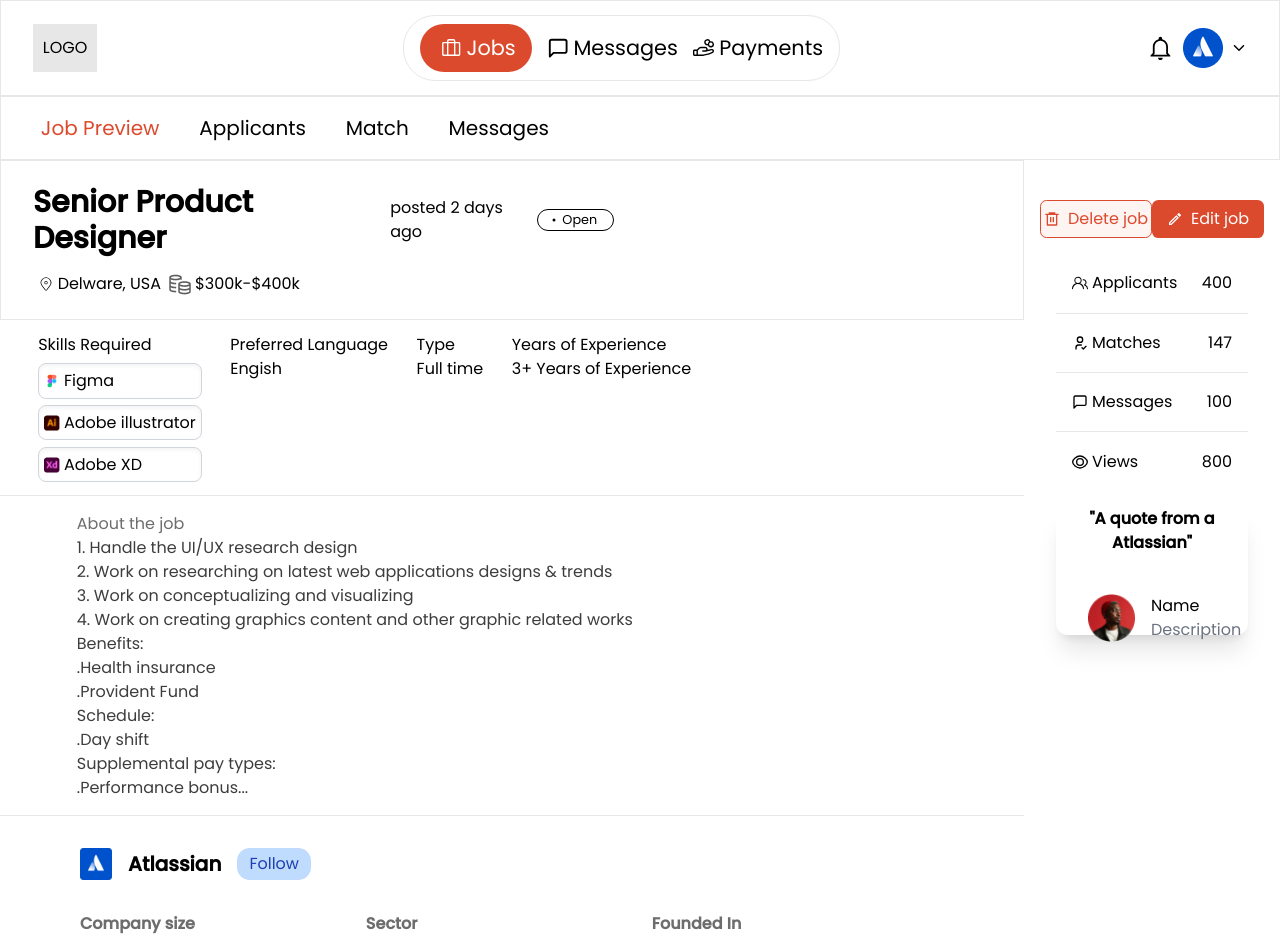
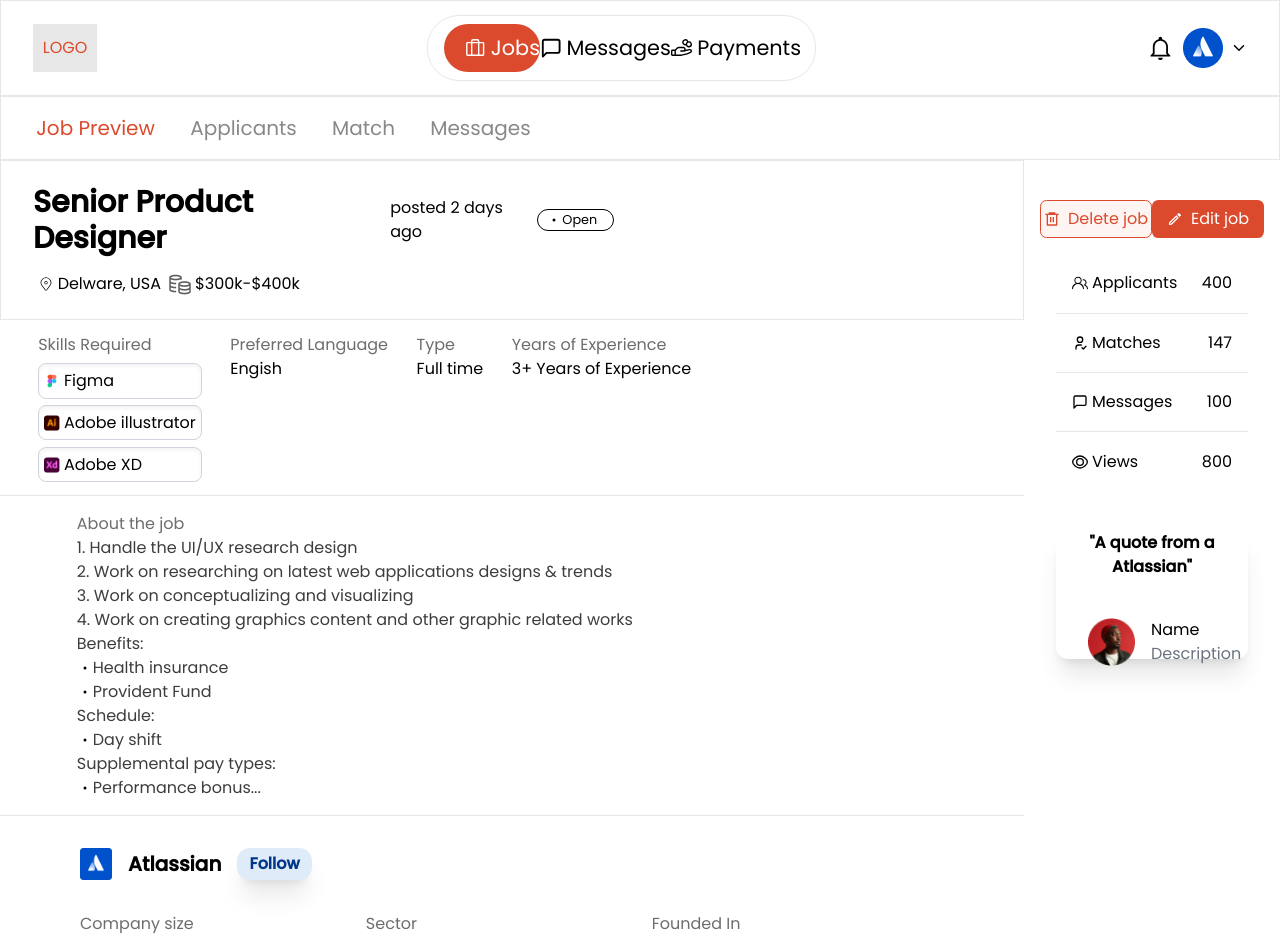
Before and after one commit to Satwik259/Jobreview, a React (Vite) app: page / in a window 1280 px wide. Shown: the top 938 px of the page. Built offline with nearby package versions, Linux system fonts and the light colour scheme.

Commit message:
Added new code

```diff
--- a/src/components/Aboutthejob.jsx
+++ b/src/components/Aboutthejob.jsx
@@ -1,19 +1,48 @@
-
+import { BsDot} from "react-icons/bs"
 const Aboutthejob = () => {
   return (
     <div className=" h-[20rem]  border-b-[0.1rem] border-[ #E7E7E7]  pl-[4.8rem] flex flex-col justify-center">
+
           <p className="text-[#6E6D6D] font-poppins">About the job</p>
+
+
       <p className="text-[#3D3D3D] font-poppins">1. Handle the UI/UX research design</p>
+
+
       <p className="text-[#3D3D3D] font-poppins" >2. Work on researching on latest web applications designs & trends</p>
+
+
       <p className="text-[#3D3D3D] font-poppins">3. Work on conceptualizing and visualizing </p>
+
+
       <p className="text-[#3D3D3D] font-poppins">4. Work on creating graphics content and other graphic related works</p>
+
+
       <p className="text-[#3D3D3D] font-poppins">Benefits:</p>
-<p className="text-[#3D3D3D] font-poppins">.Health insurance</p>
-<p className="text-[#3D3D3D] font-poppins">.Provident Fund</p>
+
+      <div className="flex items-center">
+      <BsDot/>
+      <p className="text-[#3D3D3D] font-poppins">Health insurance</p>
+      </div>
+      <div className="flex items-center">
+      <BsDot/>
+      <p className="text-[#3D3D3D] font-poppins">Provident Fund</p>
+      </div>
+
       <p className="text-[#3D3D3D] font-poppins">Schedule:</p>
-<p className="text-[#3D3D3D] font-poppins">.Day shift</p>
+
+      <div className="flex items-center">
+      <BsDot/>
+      <p className="text-[#3D3D3D] font-poppins ">Day shift</p>
+      </div>
+
       <p className="text-[#3D3D3D] font-poppins">Supplemental pay types:</p>
-<p className="text-[#3D3D3D] font-poppins">.Performance bonus...</p>
+
+      <div className="flex items-center">
+      <BsDot/>
+      <p className="text-[#3D3D3D] font-poppins">Performance bonus...</p>
+      </div>
+
 
 </div>
   )
--- a/src/components/Attlasian.jsx
+++ b/src/components/Attlasian.jsx
@@ -48,31 +48,31 @@
       <section className="flex items-center space-x-4 mb-4">
         <img src={AttlassianLogo} className="h-[2rem] w-[2rem]" alt="logo" />
         <h1 className="text-xl font-semibold font-poppins">Atlassian</h1>
-        <button className="bg-blue-200 font-poppins text-blue-800 px-3 py-1 rounded-[0.8rem]">Follow</button>
+        <button className="bg-[#E0EBF9] shadow-xl font-poppins font-[700] text-[#003788] px-3 py-1 rounded-[0.8rem]">Follow</button>
       </section>
       <section className="grid grid-cols-3 gap-4">
         <div>
-          <p className=" text-[#6E6D6D] font-poppins font-semibold">Company size</p>
+          <p className=" text-[#6E6D6D] font-poppins font-[400]">Company size</p>
           <p className="font-poppins">1K-2K Employees</p>
         </div>
         <div>
-          <p className=" text-[#6E6D6D] font-poppins font-semibold">Sector</p>
+          <p className=" text-[#6E6D6D] font-poppins font-[400]">Sector</p>
           <p className="font-poppins">Information Technology, Infrastructure</p>
         </div>
         <div>
-          <p className="font-poppins text-[#6E6D6D] font-semibold">Founded In</p>
+          <p className="font-poppins text-[#6E6D6D] font-[400]">Founded In</p>
           <p className="font-poppins">2019</p>
         </div>
         <div>
-          <p className="font-poppins text-[#6E6D6D] font-semibold">Type</p>
+          <p className="font-poppins text-[#6E6D6D] font-[400]">Type</p>
           <p className="font-poppins">Private</p>
         </div>
         <div>
-          <p className=" text-[#6E6D6D] font-poppins font-semibold">Funding</p>
+          <p className=" text-[#6E6D6D] font-poppins font-[400]">Funding</p>
           <p className="font-poppins">Bootstrapped</p>
         </div>
         <div>
-          <p className=" text-[#6E6D6D] font-poppins font-semibold">Founded By</p>
+          <p className=" text-[#6E6D6D] font-poppins font-[400]">Founded By</p>
           <p className="font-poppins">Scott Farquhar, Mike Cannon-Brookes</p>
         </div>
       </section>
--- a/src/components/Header.jsx
+++ b/src/components/Header.jsx
@@ -7,9 +7,9 @@
 function Header() {
   return (
     <nav className="flex w-screen  justify-between items-center border-[ #E7E7E7] border-[0.1rem] h-[6rem] pr-8 pl-8">
-        <button className="h-[3rem] w-[4rem] font-poppins  bg-[#E7E7E7]">LOGO</button>
-        <div className="flex w-[36%] h-[70%] border-[#E7E7E7] border-[0.1rem] p-[1rem] rounded-[2rem] items-center  justify-between">
-            <div className="h-[3rem] gap-1 rounded-[2rem] pl-5 w-[7rem] bg-[#DC4A2D] flex items-center ">
+        <button className="h-[3rem] w-[4rem] font-poppins text-[#DC4A2D]  bg-[#E7E7E7]">LOGO</button>
+        <div className="flex w-[32%] h-[70%] border-[#E7E7E7] border-[0.1rem] p-[1rem] rounded-[2rem] items-center  justify-between">
+            <div className="h-[3rem] gap-1 rounded-[2rem] pl-5 w-[8rem] bg-[#DC4A2D] flex items-center ">
             <PiSuitcase  className="h-[1.4rem] text-white  w-[1.4rem]"/>
                 <div>
                 <h1 className="text-[1.3rem] font-poppins text-white ">Jobs</h1>
--- a/src/components/RightSection.jsx
+++ b/src/components/RightSection.jsx
@@ -13,12 +13,12 @@
   return (
     <aside className="w-[100%] pl-[2rem] pt-[2rem] flex flex-col gap-[1rem]  pr-[2rem]">
     <div className="flex  justify-between  ">
-        <div className="flex w-[8.5rem] justify-center rounded-[0.4rem] gap-[0.5rem] items-center ml-[-1rem] h-[2.4rem] border-[0.1rem] text-[#DC4A2D] border-[#DC4A2D]  bg-[#FEF4F2]">
+        <div className="flex w-[8.2rem] justify-center rounded-[0.4rem] gap-[0.5rem] items-center ml-[-1rem] h-[2.4rem] border-[0.1rem] text-[#DC4A2D] border-[#DC4A2D]  bg-[#FEF4F2]">
         <RiDeleteBin6Line className="text-[#DC4A2D]" />
         <button className="font-poppins" >Delete job
          </button>
         </div>
-        <div className="flex w-[8.5rem] justify-center rounded-[0.4rem] gap-[0.5rem] items-center mr-[-1rem] h-[2.4rem]  bg-[#DC4A2D]">
+        <div className="flex w-[8.2rem] justify-center rounded-[0.4rem] gap-[0.5rem] items-center mr-[-1rem] h-[2.4rem]  bg-[#DC4A2D]">
         <MdOutlineModeEdit className="text-white"/>
         <button className="font-poppins text-white" >Edit job</button>
         </div>
@@ -59,7 +59,7 @@
     </div>
     </div>
 
-    <section className="h-[8rem] rounded-xl shadow-xl   flex flex-col gap-[2.456rem] ">
+    <section className="h-[8rem] rounded-xl shadow-xl  mt-[1.5rem] flex flex-col gap-[2.456rem] ">
         <h3 className="text-center font-poppins font-semibold">{`"A quote from a Atlassian"`}</h3>
         <div className="flex ml-[2rem] gap-[1rem]">
         <img src={Avatar} alt="logo"/>
--- a/src/components/Selection.jsx
+++ b/src/components/Selection.jsx
@@ -2,12 +2,12 @@
 const Selection = () => {
   return (
     <article className="h-[4rem] w-screen flex items-center  border-[ #E7E7E7] border-[0.1rem]">
-    <div className="flex w-[46%] justify-evenly">
+    <div className="flex w-[44.2%] justify-evenly">
 
         <h1 className="text-xl text-[#DC4A2D] font-poppins">Job Preview</h1>
-        <h1 className="text-xl font-poppins">Applicants</h1>
-        <h1 className="text-xl font-poppins">Match</h1>
-        <h1 className="text-xl font-poppins">Messages</h1>
+        <h1 className="text-xl text-[#888888] font-poppins">Applicants</h1>
+        <h1 className="text-xl  text-[#888888] font-poppins">Match</h1>
+        <h1 className="text-xl  text-[#888888] font-poppins">Messages</h1>
     </div>
     </article>
   )
--- a/src/components/Skilldetails.jsx
+++ b/src/components/Skilldetails.jsx
@@ -7,33 +7,33 @@
     <section className="w-[100%] border-b-[0.1rem] border-[ #E7E7E7] flex items-center h-[11rem]  pl-[0.6rem]">
       <div className="flex w-[70%] font-poppins  justify-evenly">
         <div className="flex flex-col gap-[0.4rem]">
-          <p>Skills Required</p>
+          <p className="font-poppins text-[#6E6D6D]">Skills Required</p>
           <div className="flex items-center bg-[#FFFFFF] p-[0.3rem] rounded-lg shadow-inner  border-[#D0D5DD] gap-1 border-[0.1rem]">
             <img className="h-[1rem] w-[1rem]" src={Figma} alt="logo" />
-            <p>Figma</p>
+            <p  className="font-poppins">Figma</p>
           </div>
 
           <div className="flex items-center p-[0.3rem]  bg-[#FFFFFF] rounded-lg shadow-inner border-[0.1rem] border-[#D0D5DD] gap-1">
             <img  className="h-[1rem] w-[1rem]" src={Adobexd} alt="logo" />
-            <p>Adobe illustrator</p>
+            <p  className="font-poppins">Adobe illustrator</p>
           </div>
 
           <div className="flex items-center p-[0.3rem] shadow-inner rounded-lg border-[0.1rem] bg-[#FFFFFF] border-[#D0D5DD] gap-1">
             <img className="h-[1rem] w-[1rem]" src={Adobe} alt="logo" />
-            <p>Adobe XD</p>
+            <p  className="font-poppins">Adobe XD</p>
           </div>
         </div>
         <div>
-          <p>Preferred Language</p>
-          <p>Engish</p>
+          <p className="font-poppins text-[#6E6D6D]"> Preferred Language</p>
+          <p  className="font-[400] font-poppins" >Engish</p>
         </div>
         <div>
-          <p>Type</p>
-          <p>Full time</p>
+          <p  className="font-poppins text-[#6E6D6D]">Type</p>
+          <p  className=" font-[400] font-poppins">Full time</p>
         </div>
         <div>
-          <p>Years of Experience</p>
-          <p>3+ Years of Experience</p>
+          <p  className="font-poppins text-[#6E6D6D] ">Years of Experience</p>
+          <p className="font-poppins font-[400]">3+ Years of Experience</p>
         </div>
       </div>
     </section>
```
Lines whose indentation alone changed are shown as unchanged.
